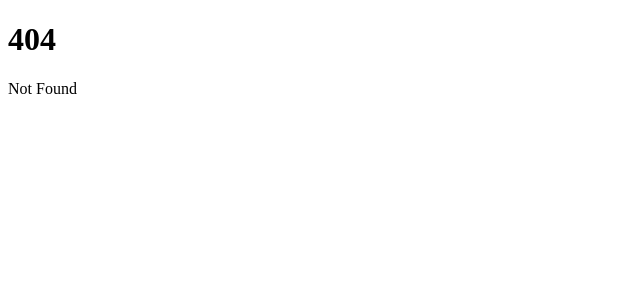
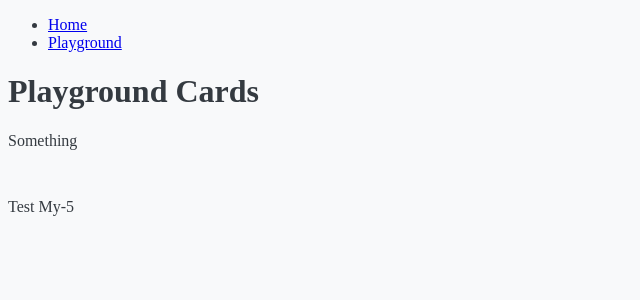
Before and after one commit to GuilhermeCampano/weather-app, a SvelteKit app: page /playground in a window 1280 px wide. Before the commit this address had no page. Shown: the top 300 px of the page, without its empty margins (0-640 px from the left). Built offline with nearby package versions, Linux system fonts and the light colour scheme.

Commit message:
Add global styles

```diff
--- a/src/app.html
+++ b/src/app.html
@@ -4,6 +4,7 @@
 		<meta charset="utf-8" />
 		<link rel="icon" href="%sveltekit.assets%/favicon.png" />
 		<meta name="viewport" content="width=device-width, initial-scale=1" />
+		<link rel="stylesheet" href="%sveltekit.assets%/global.css" />
 		%sveltekit.head%
 	</head>
 	<body data-sveltekit-preload-data="hover">
--- /dev/null
+++ b/src/routes/+layout.svelte
@@ -0,0 +1,9 @@
+<nav>
+  <ul>
+    <li><a href="/">Home</a></li>
+    <li><a href="/playground">Playground</a></li>
+  </ul>
+</nav>
+<main>
+  <slot></slot>
+</main>
--- /dev/null
+++ b/src/routes/playground/+page.svelte
@@ -0,0 +1,4 @@
+<h1>Playground Cards</h1>
+
+<div class=""> Something</div>
+<div class="my-5"> Test My-5</div>
--- /dev/null
+++ b/static/global.css
@@ -0,0 +1,120 @@
+:root {
+  --primary-color: #007bff;
+  --secondary-color: #6c757d;
+  --success-color: #28a745;
+  --info-color: #17a2b8;
+  --warning-color: #ffc107;
+  --danger-color: #dc3545;
+  --light-color: #f8f9fa;
+  --dark-color: #343a40;
+  --default-spacing: 1rem;
+}
+
+body {
+  background-color: var(--light-color);
+  color: var(--dark-color);
+  font-size: 16px;
+}
+
+
+.mx-1 {
+  margin-left: 0.25rem;
+  margin-right: 0.25rem;
+}
+
+.mx-2 {
+  margin-left: 0.5rem;
+  margin-right: 0.5rem;
+}
+
+.mx-3 {
+  margin-left: 1rem;
+  margin-right: 1rem;
+}
+
+.mx-4 {
+  margin-left: 1.5rem;
+  margin-right: 1.5rem;
+}
+
+.mx-5 {
+  margin-left: 3rem;
+  margin-right: 3rem;
+}
+
+.my-1 {
+  margin-top: 0.25rem;
+  margin-bottom: 0.25rem;
+  ;
+}
+
+.my-2 {
+  margin-top: 0.5rem;
+  margin-bottom: 0.5rem;
+}
+
+.my-3 {
+  margin-top: 1rem;
+  margin-bottom: 1rem;
+}
+
+.my-4 {
+  margin-top: 1.5rem;
+  margin-bottom: 1.5rem;
+}
+
+.my-5 {
+  margin-top: 3rem;
+  margin-bottom: 3rem;
+}
+
+.py-1 {
+  padding-top: 0.25rem;
+  padding-bottom: 0.25rem;
+  ;
+}
+
+.py-2 {
+  padding-top: 0.5rem;
+  padding-bottom: 0.5rem;
+}
+
+.py-3 {
+  padding-top: 1rem;
+  padding-bottom: 1rem;
+}
+
+.py-4 {
+  padding-top: 1.5rem;
+  padding-bottom: 1.5rem;
+}
+
+.py-5 {
+  padding-top: 3rem;
+  padding-bottom: 3rem;
+}
+
+.px-1 {
+  padding-left: 0.25rem;
+  padding-right: 0.25rem;
+}
+
+.px-2 {
+  padding-left: 0.5rem;
+  padding-right: 0.5rem;
+}
+
+.px-3 {
+  padding-left: 1rem;
+  padding-right: 1rem;
+}
+
+.px-4 {
+  padding-left: 1.5rem;
+  padding-right: 1.5rem;
+}
+
+.px-5 {
+  padding-left: 3rem;
+  padding-right: 3rem;
+}
```
